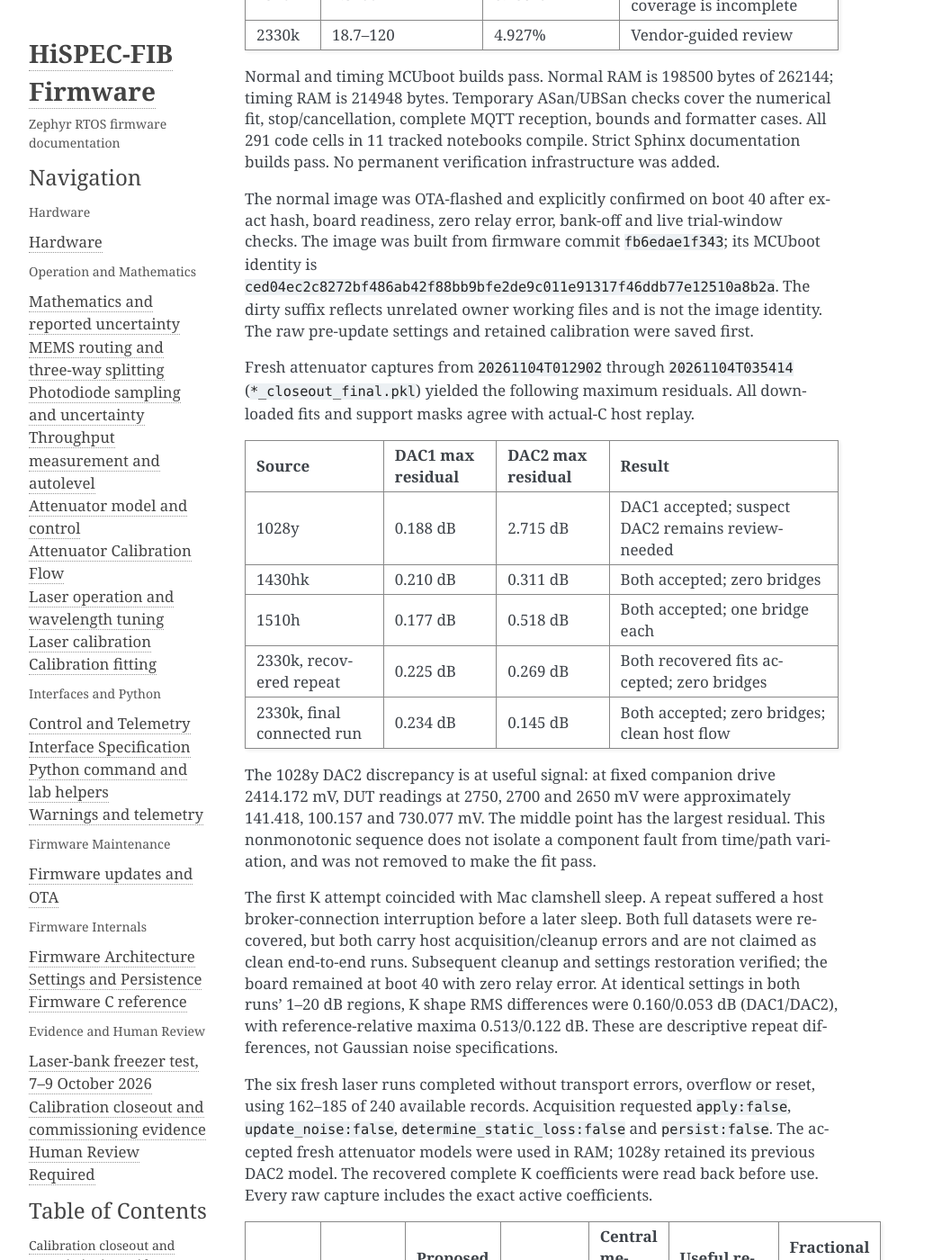
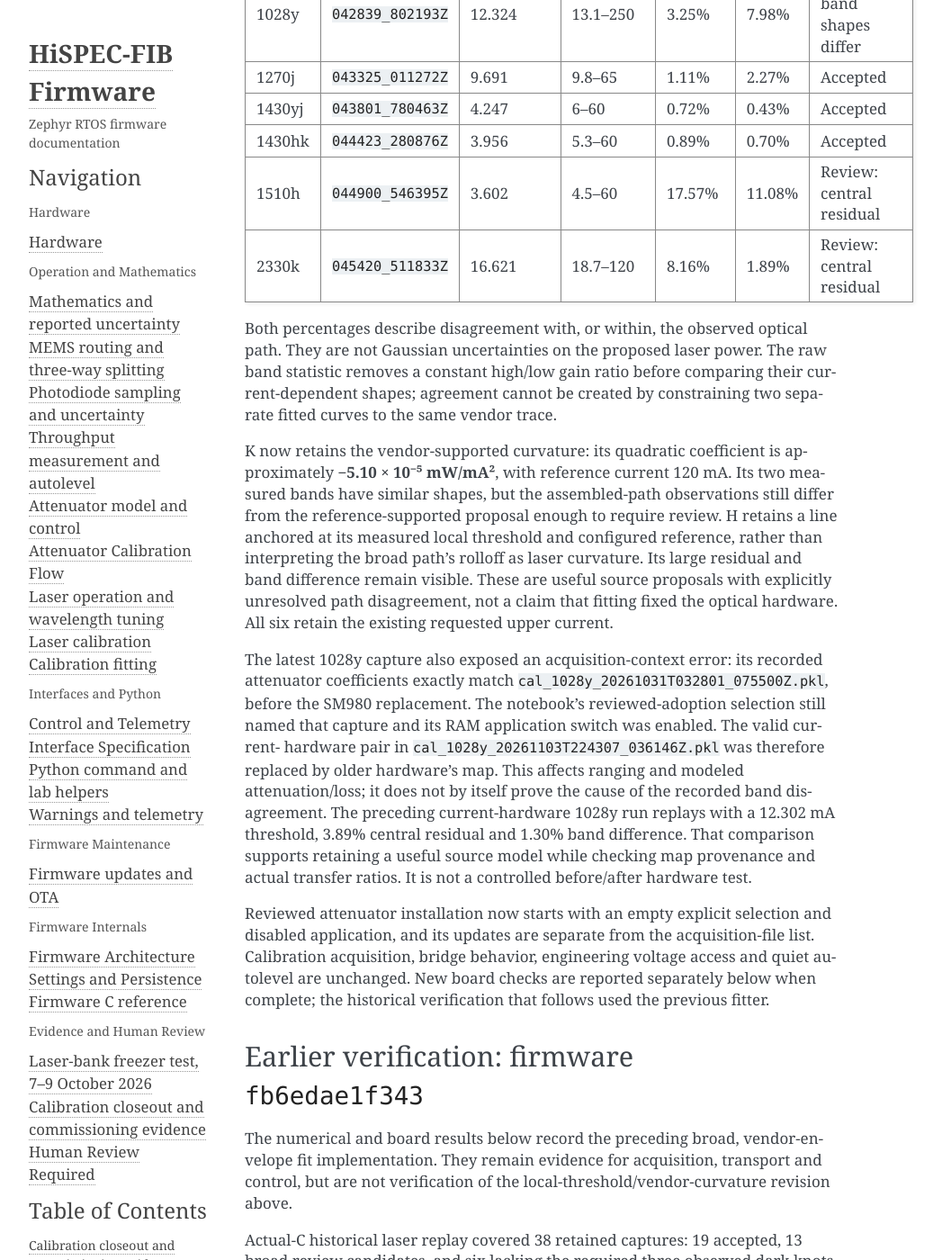
Before and after one commit to COO-Utilities/hispec-tib, a Sphinx documentation site: the page built from doc/calibration_closeout.md, in a window 1280 px wide and 1400 px high, scrolled down 8021 px. Shown: the whole window at 90% size, without its empty margins (148-1195 px from the left). Built offline with Sphinx 7.4.7, drawn with Linux system fonts in a browser that asks for light colours; some of the changed text lies outside the part shown.

Commit message:
Present measured path variation and reference-informed source models

```diff
--- a/doc/calibration_closeout.md
+++ b/doc/calibration_closeout.md
@@ -15,20 +15,27 @@
 The clearest recent example is 1028y at **27.3 mA**, with the exact same DAC codes
 **3166 / 3125**: corrected PD readings were **150.19 and 102.44 mV**, separated by
 **109.6 seconds**, an observed **31.8% difference** using the observed-dark baseline.
-Neither was near darkness or
-saturation. This is relevant operating variability, not evidence of an operator error,
-a Gaussian sigma, or a measured upper bound on future variation.
+Neither was near darkness or saturation. This describes that current and DAC
+pair, not every operating point. Its relevance to an intended measurement also
+depends on the attenuator voltages and measured response there. It is not
+evidence of an operator error, a Gaussian sigma, or a measured upper bound on
+future variation.
 
 Firmware estimates a central response within that variability. Acquisition completion,
 model availability, automatic acceptance, application and persistence are separate
 results. A review candidate can be useful without qualifying for automatic installation.
 Raw observations remain available. Numerical acceptance is not physical commissioning.
 
-The laser fit profiles one gain per exact DAC pair over the entire capture. That removes
-reliance on accurately summing two individual FVOA calibrations. It does not identify
-intrinsic laser response separately from every current-dependent optical-path effect.
-A vendor-constrained result says where external characterization guides the proposed
-curve; it is not proof that the in-situ optical path independently measured that shape.
+The laser fit profiles one gain per exact DAC pair over the entire capture. That
+removes reliance on accurately summing two individual FVOA calibrations, but a
+constant pair gain cannot remove current-dependent optical-path distortion.
+The current revision therefore estimates threshold from the lowest informative
+local windows, anchors power to the configured reference, and takes required
+curvature from the vendor trace. The broad acquisition tests that proposal and
+describes path variation; it does not steer source curvature to fit FVOA physics.
+Independent high/low-band comparison uses raw signal-ratio shapes, so a shared
+vendor prior cannot manufacture their agreement. This improves the basis for
+relative-throughput tracking without claiming independent absolute radiometry.
 
 ## Attenuator repeatability in practice
 
@@ -251,7 +258,62 @@
 hold requirement. Records are in
 `candidate_controls_20261103T223025_397550Z_closeout_nov3.json` and its named streams.
 
-## Verification of this revision
+## Current revision: saved-data replay
+
+Actual-C host replay of the six latest owner captures and the six preceding
+`_closeout_final` captures produced twelve valid broad candidates with identifiable
+noise estimates. These are offline results from existing observations, not new
+board measurements. The following table shows the latest owner set; files are
+`laser_cal_<source>_20261104T<timestamp>.pkl` in `tools/commissioning_data/`.
+
+| Source | Capture UTC timestamp | Threshold (mA) | Proposed range (mA) | Central median residual | Raw band-shape difference | Automatic decision |
+|---|---|---:|---|---:|---:|---|
+| 1028y | `042839_802193Z` | 12.324 | 13.1–250 | 3.25% | 7.98% | Review: band shapes differ |
+| 1270j | `043325_011272Z` | 9.691 | 9.8–65 | 1.11% | 2.27% | Accepted |
+| 1430yj | `043801_780463Z` | 4.247 | 6–60 | 0.72% | 0.43% | Accepted |
+| 1430hk | `044423_280876Z` | 3.956 | 5.3–60 | 0.89% | 0.70% | Accepted |
+| 1510h | `044900_546395Z` | 3.602 | 4.5–60 | 17.57% | 11.08% | Review: central residual |
+| 2330k | `045420_511833Z` | 16.621 | 18.7–120 | 8.16% | 1.89% | Review: central residual |
+
+Both percentages describe disagreement with, or within, the observed optical
+path. They are not Gaussian uncertainties on the proposed laser power. The raw
+band statistic removes a constant high/low gain ratio before comparing their
+current-dependent shapes; agreement cannot be created by constraining two
+separate fitted curves to the same vendor trace.
+
+K now retains the vendor-supported curvature: its quadratic coefficient is
+approximately **−5.10 × 10⁻⁵ mW/mA²**, with reference current 120 mA. Its two
+measured bands have similar shapes, but the assembled-path observations still
+differ from the reference-supported proposal enough to require review. H retains
+a line anchored at its measured local threshold and configured reference, rather
+than interpreting the broad path's rolloff as laser curvature. Its large residual
+and band difference remain visible. These are useful source proposals with
+explicitly unresolved path disagreement, not a claim that fitting fixed the
+optical hardware. All six retain the existing requested upper current.
+
+The latest 1028y capture also exposed an acquisition-context error: its recorded
+attenuator coefficients exactly match `cal_1028y_20261031T032801_075500Z.pkl`,
+before the SM980 replacement. The notebook's reviewed-adoption selection still
+named that capture and its RAM application switch was enabled. The valid current-
+hardware pair in `cal_1028y_20261103T224307_036146Z.pkl` was therefore replaced
+by older hardware's map. This affects ranging and modeled attenuation/loss;
+it does not by itself prove the cause of the recorded band disagreement.
+The preceding current-hardware 1028y run replays with a 12.302 mA threshold,
+3.89% central residual and 1.30% band difference. That comparison supports
+retaining a useful source model while checking map provenance and actual transfer
+ratios. It is not a controlled before/after hardware test.
+
+Reviewed attenuator installation now starts with an empty explicit selection and
+disabled application, and its updates are separate from the acquisition-file
+list. Calibration acquisition, bridge behavior, engineering voltage access and
+quiet autolevel are unchanged. New board checks are reported separately below
+when complete; the historical verification that follows used the previous fitter.
+
+## Earlier verification: firmware `fb6edae1f343`
+
+The numerical and board results below record the preceding broad, vendor-envelope
+fit implementation. They remain evidence for acquisition, transport and control,
+but are not verification of the local-threshold/vendor-curvature revision above.
 
 Actual-C historical laser replay covered 38 retained captures: 19 accepted, 13
 broad review candidates, and six lacking the required three observed dark knots.
@@ -316,8 +378,10 @@
 The six fresh laser runs completed without transport errors, overflow or reset,
 using 162–185 of 240 available records. Acquisition requested `apply:false`,
 `update_noise:false`, `determine_static_loss:false` and `persist:false`.
-The accepted fresh attenuator models were used in RAM; 1028y retained its
-previous DAC2 model. The recovered complete K coefficients were read back
+The accepted fresh attenuator pairs were used in RAM. Both 1028y models remained
+unchanged because DAC2's rejection prevented installation of either new model;
+its successful laser run used the previously installed SM980 pair. The recovered
+complete K coefficients were read back
 before use. Every raw capture includes the exact active coefficients.
 
 | Source | Records | Proposed range (mA) | Result | Central median residual | Useful repeat difference | Fractional within-window RMS |
```
Also changed, not shown: 1 other file.
